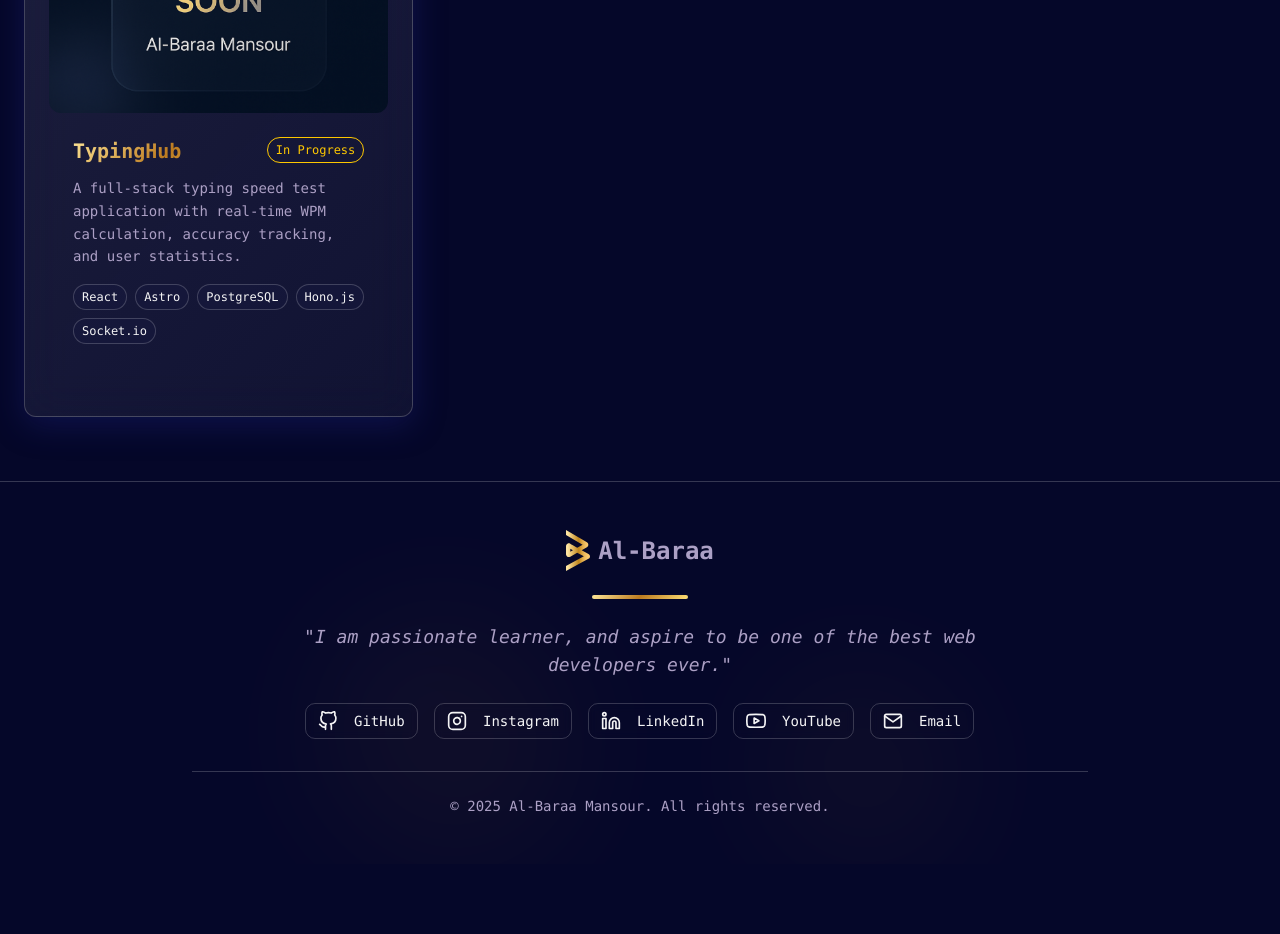
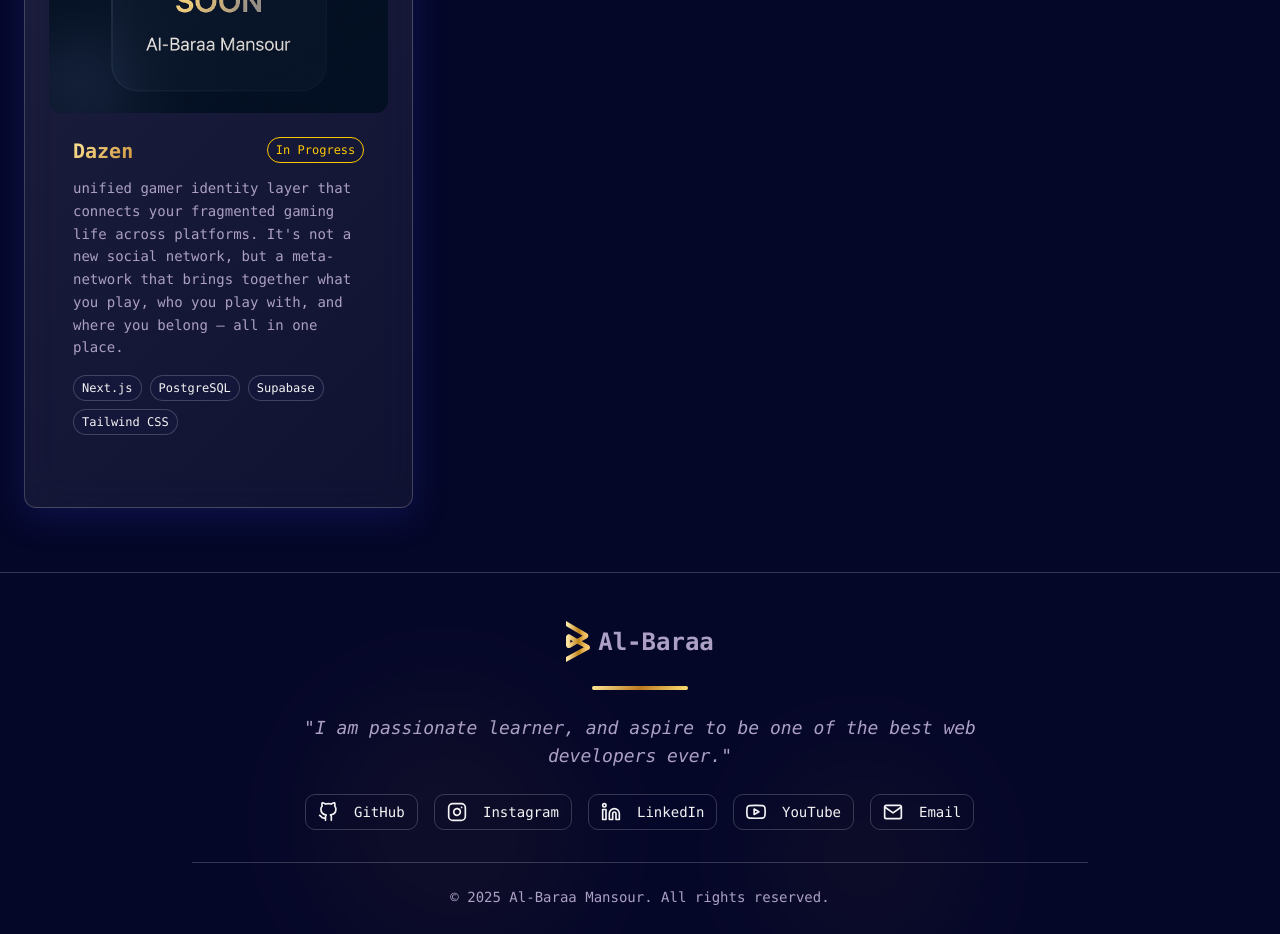
Before and after one commit to BaraaMansor/Portfolio, a React (Vite) app: page /projects in a window 1280 px wide. Shown: the part 1440-2374 px from the top of the page. Before the commit the page ends 2304 px from the top, so only its background shows below. Built offline with nearby package versions, Linux system fonts and the light colour scheme; a web font is replaced by a local one.

Commit message:
Changed projects data

```diff
--- a/src/data/projects.ts
+++ b/src/data/projects.ts
@@ -57,10 +57,10 @@ export const projects: Project[] = [
   },
   {
     id: 4,
-    title: 'TypingHub',
+    title: 'Dazen',
     description:
-      'A full-stack typing speed test application with real-time WPM calculation, accuracy tracking, and user statistics.',
-    technologies: ['React', 'Astro', 'PostgreSQL', 'Hono.js', 'Socket.io'],
+      "unified gamer identity layer that connects your fragmented gaming life across platforms. It's not a new social network, but a meta-network that brings together what you play, who you play with, and where you belong — all in one place.",
+    technologies: ['Next.js', 'PostgreSQL', 'Supabase', 'Tailwind CSS'],
     image: '/prj-placeholder.png',
     github: '#',
     live: '#',
```
Also changed, not shown: 1 other file (tests, documents, lock files or other folders).
